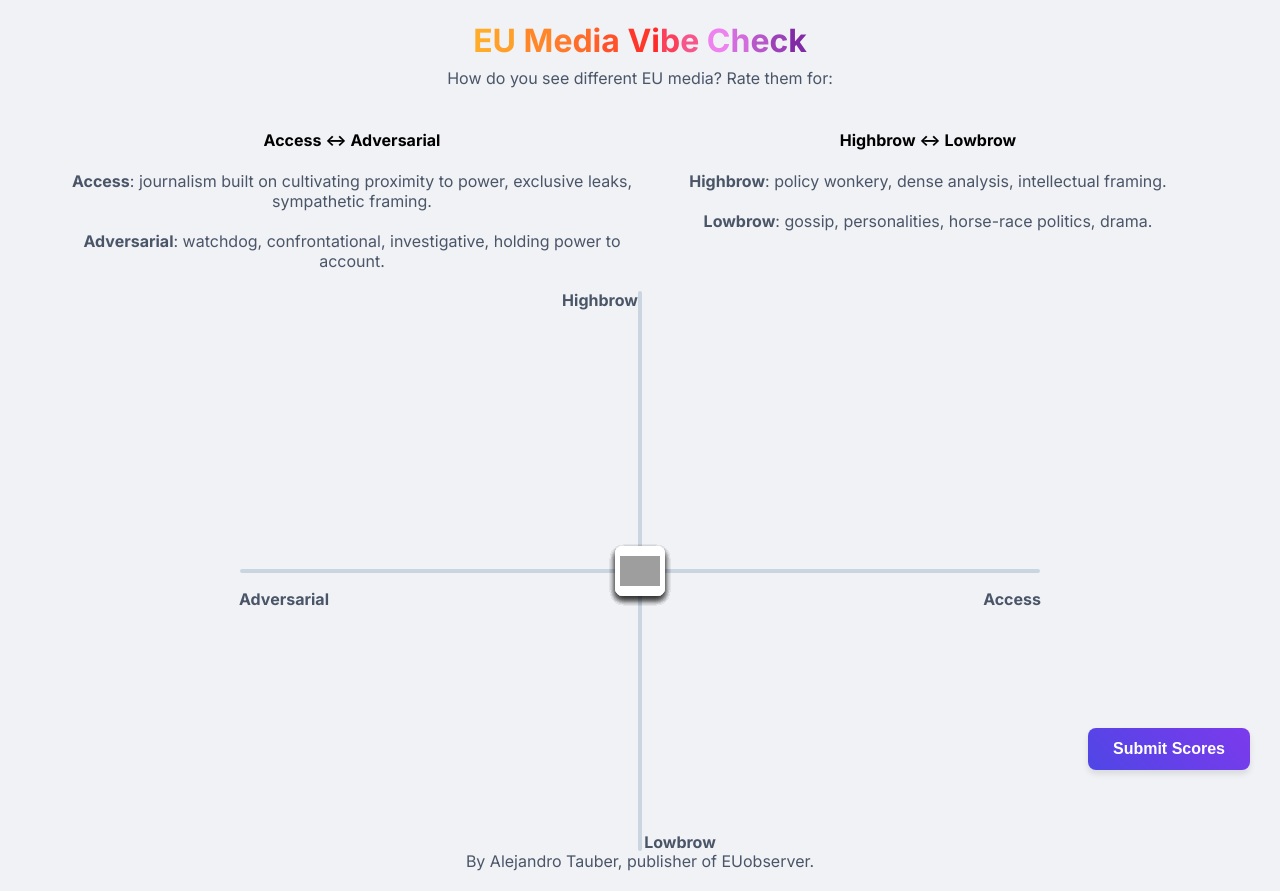
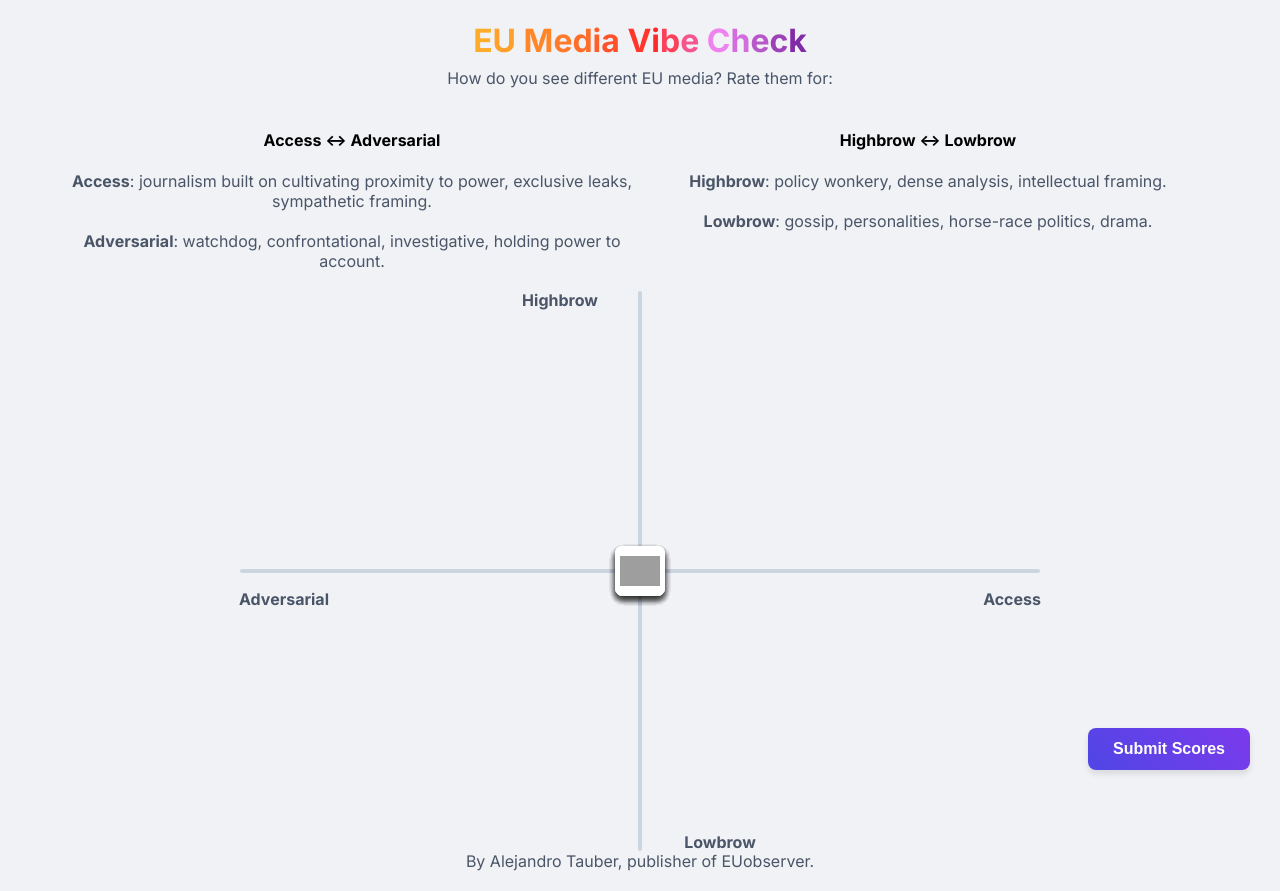
Before and after one commit to hackejandro/eu-media-poll, a plain HTML site: page index.html in a window 1280 px wide. Drawn offline with Linux system fonts and the light colour scheme; grey boxes are pictures that could not be loaded; a script that the page names is missing.

Commit message:
Update index.html

```diff
--- a/index.html
+++ b/index.html
@@ -85,8 +85,8 @@
         }
         #label-access { right: -1px; top: 55%; transform: translateY(-50%); }
         #label-adversarial { left: -1px; top: 55%; transform: translateY(-50%); }
-        #label-highbrow { top: -1px; left: 45%; transform: translateX(-50%); }
-        #label-lowbrow {  bottom: -1px; left: 55%; transform: translateX(-50%); }
+        #label-highbrow { top: -1px; left: 40%; transform: translateX(-50%); }
+        #label-lowbrow {  bottom: -1px; left: 60%; transform: translateX(-50%); }
 
         /* Styling for the draggable logo containers */
         .logo-container {
```
